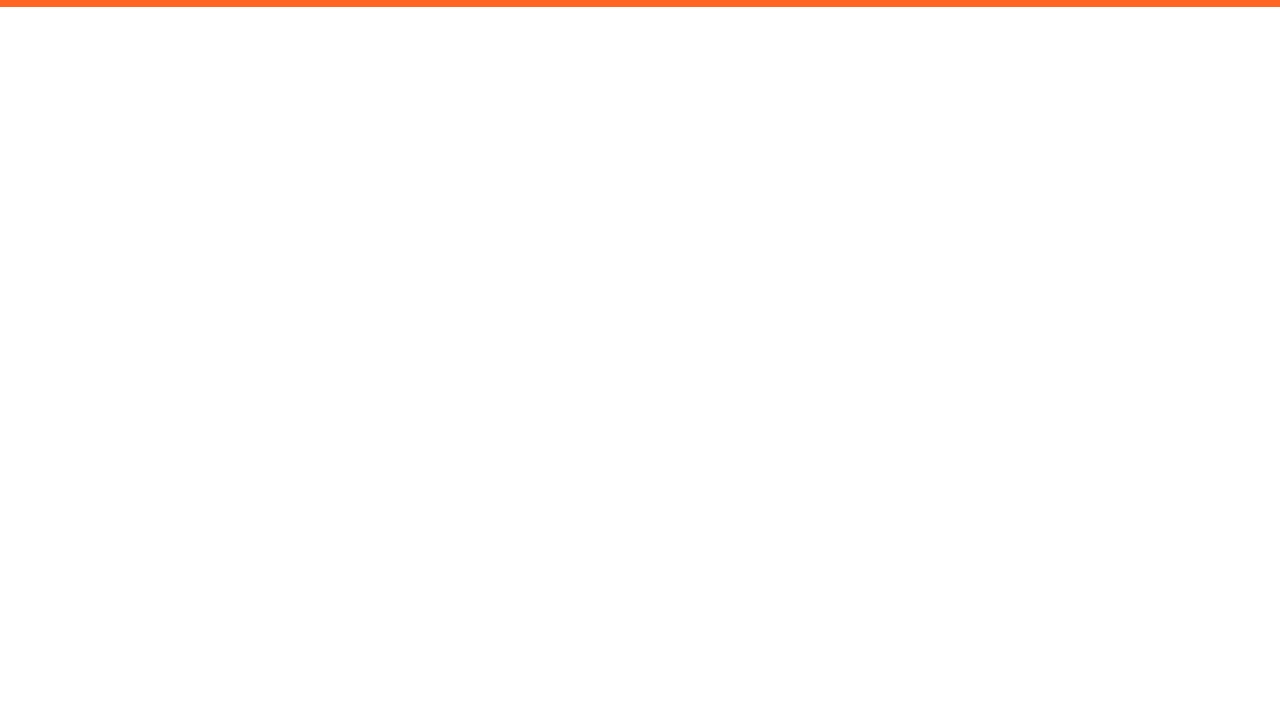
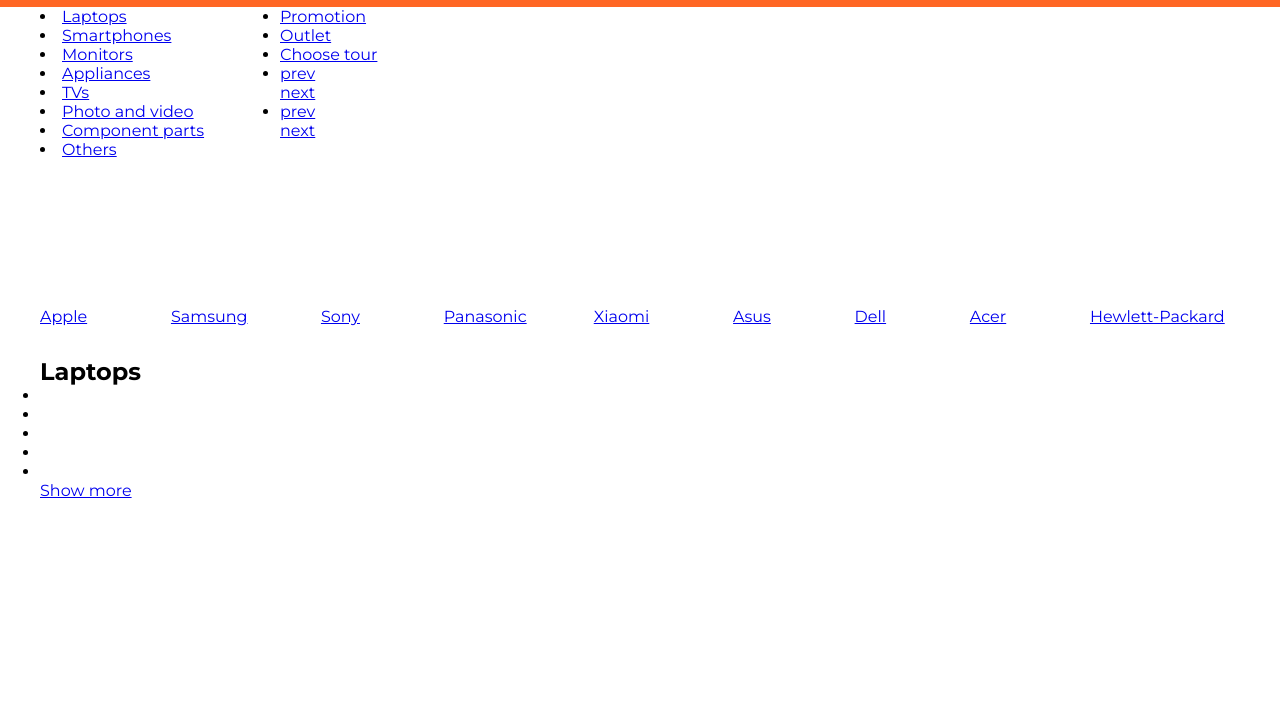
Before and after one commit to mikiteek/sv-html-css, a plain HTML site: page desktop/index.html in a window 1280 px wide. Shown: the part 110-814 px from the top of the page. Drawn offline with Linux system fonts and the light colour scheme.

Commit message:
desktop -> flex for manufacturers

```diff
--- a/desktop/css/style.css
+++ b/desktop/css/style.css
@@ -12,7 +12,7 @@ body {
   font-family: 'Montserrat', sans-serif;
   font-weight: 400;
   color: #000;
-  font-size: 0;
+  /* font-size: 0; */
 }
 img {
   max-width: 100%;
@@ -22,7 +22,6 @@ img {
 .wrapper {
   width: 1200px;
   margin: 0 auto;
-  /* position: relative; */
 }
 
 /* HEADER PAGE*/
@@ -43,7 +42,6 @@ img {
 }
 h1 {
   display: inline-block;
-  /* margin-right: ; */
   width: 220px;
   font-size: 30px;
   font-weight: 400;
@@ -51,10 +49,6 @@ h1 {
 
 .header-general {
   background-color: #ff6624;
-  /* display: grid;
-  grid-template-columns: 20% 1fr 20%;
-  grid-template-rows: 50px 50px 50px;
-  grid-template-areas: 'h1 nav nav' 'catalogue search favorite'; */
 }
 .header-nav {
   width: 970px;
@@ -134,3 +128,45 @@ h1 {
   border-radius: 3px;
   padding-top: 4px;
 }
+
+/* FOOTER PAGE*/
+.footer-page {
+  background-color: #ff6624;
+}
+
+/* M A I N   P A G E*/
+.main-page {
+  display: grid;
+  grid-template-columns: 20% 1fr;
+  grid-template-rows: 300px 50px 350px 350px 1fr;
+  grid-template-areas: 'menu slider' 'manufactures manufactures' 'laptops laptops' 'popular popular' 'additional additional';
+}
+aside {
+  grid-area: menu;
+}
+.slider-promotions {
+  grid-area: slider;
+}
+.manufacture {
+  grid-area: manufactures;
+}
+.section-laptops {
+  grid-area: laptops;
+}
+.section-popular {
+  grid-area: popular;
+}
+.additional {
+  grid-area: additional;
+}
+.manufacture ul {
+  display: flex;
+  flex-direction: row;
+  flex-wrap: wrap;
+  justify-content: space-around;
+}
+.manufacture li {
+  list-style: none;
+  flex: 1 auto;
+  max-width: 150px;
+}
--- a/desktop/index.html
+++ b/desktop/index.html
@@ -54,9 +54,9 @@
         </div>
       </div>
     </header>
-    <main class="main-page">
+    <main class="main-page wrapper">
       <aside>
-        <menu>
+        <menu class="aside-menu">
           <li><a href="#">Laptops</a></li>
           <li><a href="#">Smartphones</a></li>
           <li><a href="#">Monitors</a></li>
@@ -101,7 +101,7 @@
         </ul>
       </article>
       <!-- List with manufacturers -->
-      <div class="manufacturers">
+      <div class="manufacture">
         <ul>
           <li><a href="#">Apple</a></li>
           <li><a href="#">Samsung</a></li>
@@ -160,6 +160,7 @@
       </div>
     </main>
     <footer class="footer-page">
+      <div class="wrapper">
         <a href="#">Store</a>
         <div>
           <p>Checkout</p>
@@ -183,6 +184,7 @@
             <li><a href="#">Google Play</a></li>
           </ul>
         </div>
+      </div>
     </footer>
   </body>
 </html>
```
Lines whose indentation alone changed are shown as unchanged.
